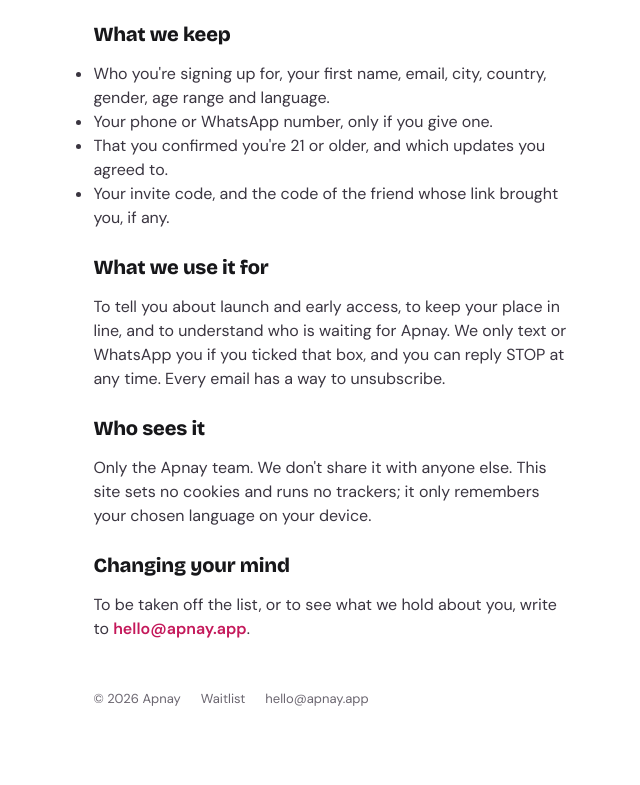
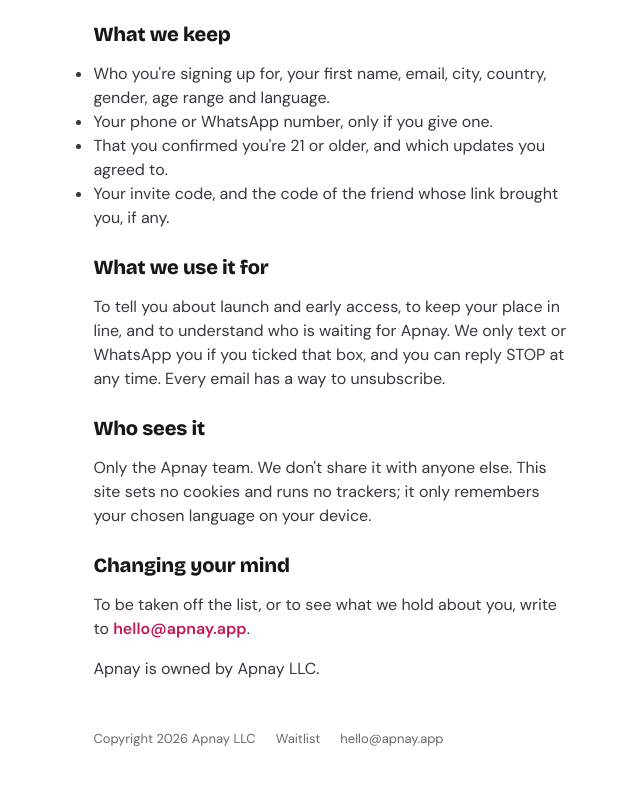
Before and after one commit to dev-apnay/website, a plain HTML site: page privacy.html in a window 1280 px wide. Shown: the part 167-952 px from the top of the page, without its empty margins (561-1201 px from the left). Before the commit the page ends 915 px from the top, so only its background shows below. Drawn offline with Linux system fonts and the light colour scheme.

Commit message:
Footer and privacy note name the company: Apnay LLC
Footer reads "Copyright 2026 Apnay LLC" on both pages; the privacy note adds
"Apnay is owned by Apnay LLC." (Ayeza, 16 Nov).

Co-Authored-By: Claude Fable 5.2 <noreply@anthropic.com>
Claude-Session: https://claude.ai/code/session_01Y9Z5EZVyZAZ5UtwuCXQtRb

```diff
--- a/privacy.html
+++ b/privacy.html
@@ -31,10 +31,11 @@
 
   <h2 data-i18n="pChangeH">Changing your mind</h2>
   <p class="p-change">To be taken off the list, or to see what we hold about you, write to <a href="mailto:hello@apnay.app" dir="ltr">hello@apnay.app</a>.</p>
+  <p class="muted">Apnay is owned by Apnay LLC.</p>
   <p class="muted p-english" hidden></p>
 
   <footer>
-    <span>© 2026 Apnay</span>
+    <span>Copyright 2026 Apnay LLC</span>
     <a href="/" data-i18n="pBack">Waitlist</a>
     <a href="mailto:hello@apnay.app" dir="ltr">hello@apnay.app</a>
   </footer>
```
Also changed, not shown: index.html (+1 -1 lines).
